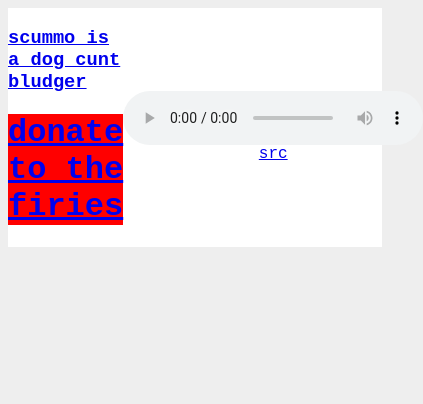
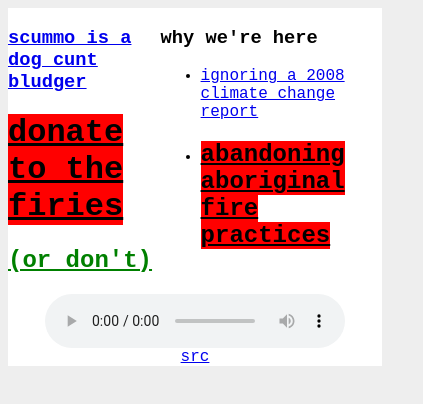
Before and after one commit to ramblingenzyme/blog, a website: page src/fires.html in a window 390 px wide. Shown: the whole page, 423 px wide, since content can reach past the window. Drawn offline with Linux system fonts and the light colour scheme; no server answers.

Commit message:
Minor updates to fires page

```diff
--- a/src/css/fires.css
+++ b/src/css/fires.css
@@ -11,11 +11,16 @@ body {
     width: 100%;
 
     display: grid;
-    grid-template-columns: auto 300px;
+    grid-template-columns: auto auto 300px;
 }
 
 .urgent {
     background-color: red;
+    color: black;
+}
+
+.counter {
+    color: green;
 }
 
 .audio-container {
@@ -27,31 +32,32 @@ body {
 
 .content {
     display: grid;
-    grid-template-columns: 60% auto;
-
+    grid-template-columns: auto 60%;
+    grid-template-rows: auto auto;
 }
 
 .incident-link {
     color: red;
 }
 
+a:hover {
+    background-color: blue;
+    color: white;
+}
+
 #incident-list {
     display: grid;
     grid-template-columns: auto auto;
-    max-width: 40%;
 }
 
-@media (max-width: 52em) {
-    #incident-list {
-        grid-template-columns: auto;
-    }
-}
 
 #total {
     display: flex;
     flex-direction: column;
     justify-content: top;
-    align-items: center;
+    align-items: flex-start;
+
+    font-size: 2em;
 }
 
 .incident-wrapper {
@@ -67,3 +73,23 @@ body {
     padding-right: 10px;
 
 }
+
+@media (max-width: 52em) {
+    #incident-list {
+        grid-template-columns: auto;
+    }
+
+    .content {
+        grid-template-columns: auto;
+        grid-template-rows: auto;
+    }
+
+    .header {
+        grid-template-columns: auto auto;
+    }
+
+    .audio-container {
+        grid-column-start: 1;
+        grid-column-end: 3;
+    }
+}
--- a/src/fires.html
+++ b/src/fires.html
@@ -19,6 +19,28 @@
                         donate to the firies
                     </a>
                 </h1>
+                <h2>
+                    <a class="counter" href="https://amp.smh.com.au/business/the-economy/why-i-didn-t-donate-to-the-rural-fire-service-this-time-around-20191231-p53nt1.html">
+                        (or don't)
+                    </a>
+                </h2>
+            </div>
+            <div>
+                <h3>why we're here</h3>
+                <ul>
+                    <li>
+                        <a href="https://www.sbs.com.au/news/how-a-climate-change-study-from-12-years-ago-warned-of-this-horror-bushfire-season">
+                            ignoring a 2008 climate change report
+                        </a>
+                    </li>
+                    <li>
+                        <h2>
+                            <a class="urgent" href="https://www.bushheritage.org.au/what-we-do/landscape-management/fire">
+                                abandoning aboriginal fire practices
+                            </a>
+                        </h2>
+                    </li>
+                </ul>
             </div>
             <div class="audio-container">
                 <audio controls autoplay loop>
@@ -28,11 +50,12 @@
                 <a href="https://www.youtube.com/watch?v=WKiBepPGVD0">src</a>
             </div>
         </header>
-        <div class="content">
-            <ul id="incident-list">
-            </ul>
-            <div id="total"></div>
-        </div>
+        <article class="content">
+            <div>
+                <div id="total"></div>
+            </div>
+            <ul id="incident-list"></ul>
+        </article>
         <template id="incident-template">
             <li class="incident-wrapper">
                 <h2 class="incident-title">
--- a/src/js/fires.js
+++ b/src/js/fires.js
@@ -85,6 +85,8 @@ const main = async () => {
     const htmlNodes = items.map(rssObjToHtmlNode(incidentTemplate))
     htmlNodes.forEach(node => list.appendChild(node));
 
+    const incidentCount = items.length;
+
     const totalArea = items
         .flatMap(grabHA)
         .filter(x => !!x)
@@ -94,7 +96,7 @@ const main = async () => {
 
     console.log(totalArea);
     total.innerHTML = `
-        <p>There are approx ${totalArea.toLocaleString()} HA burning right now.</p>
+        <p>There is an estimated ${totalArea.toLocaleString()} HA burning right now in the ${incidentCount} major fires being reported.</p>
         <p>That is ~${(totalArea / AMAZON_HA).toLocaleString()}x the size of the 2019 Amazon Rainforest Fires burning <b>now.</b></p>
     `;
 
```
